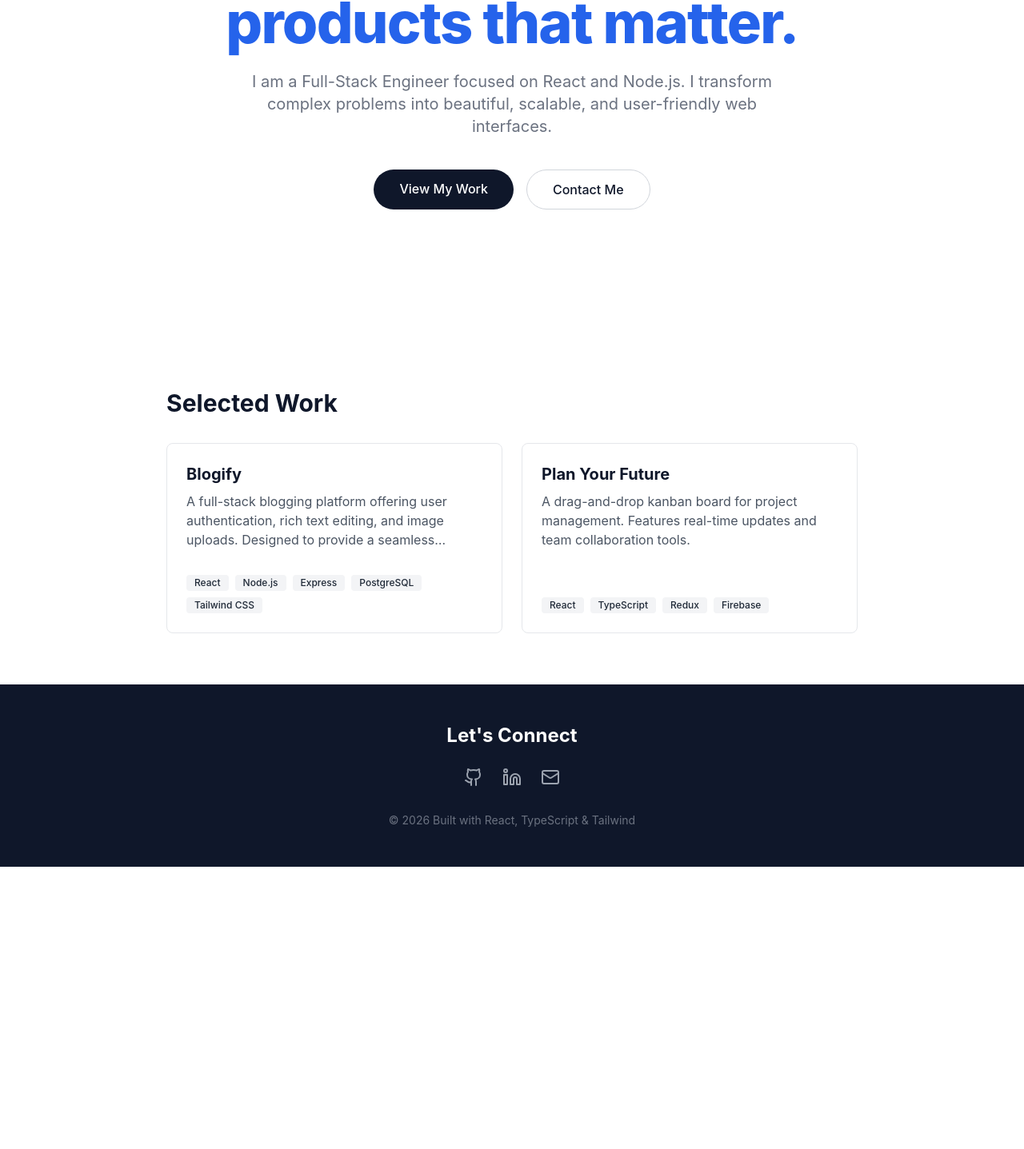
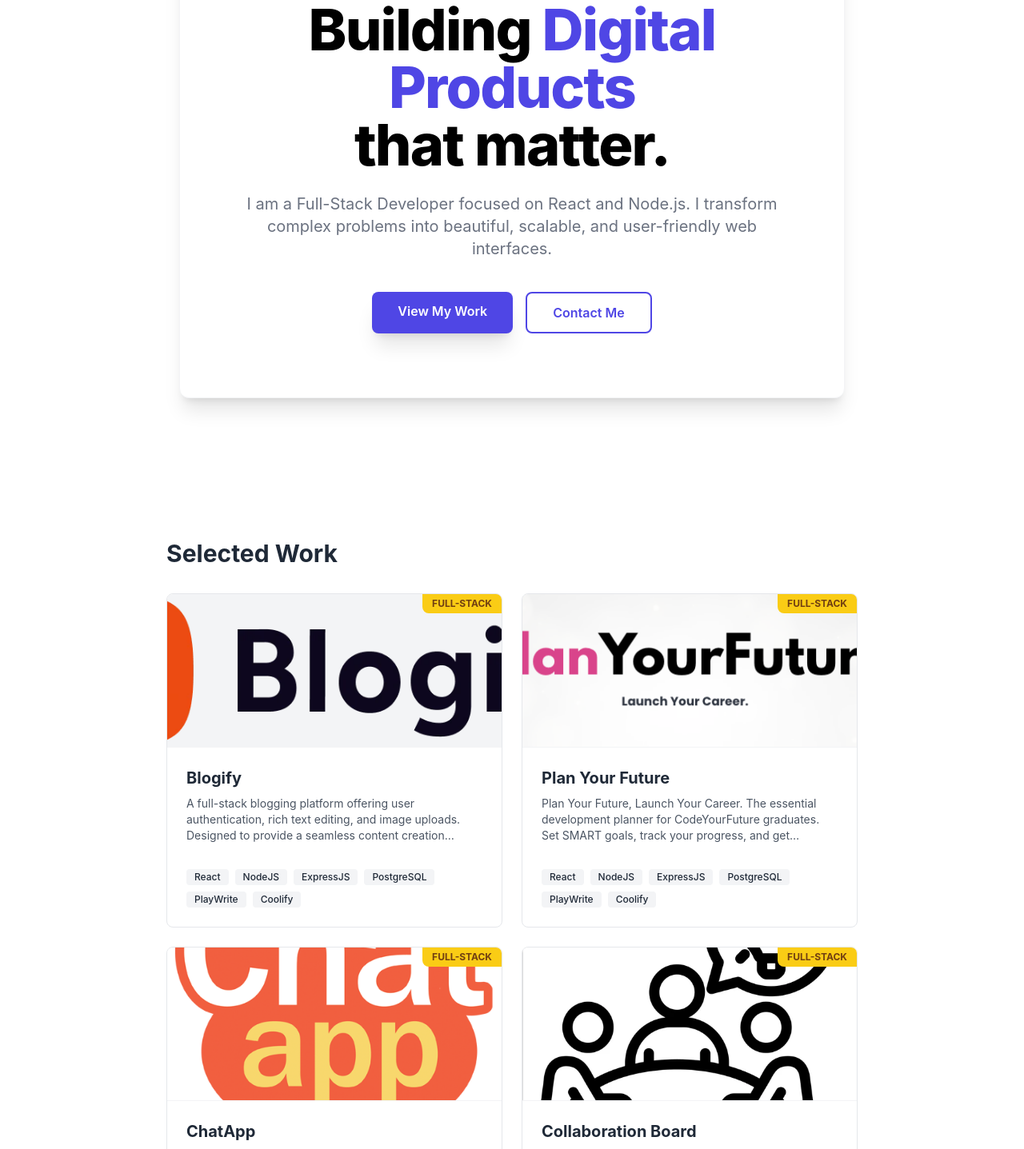
Before and after one commit to Mikiyas-STP/MG_Portfolio, a React (Vite) app: page / in a window 1280 px wide. Shown: the part 333-1770 px from the top of the page at 80% size. Before the commit the page ends 1417 px from the top, so only its background shows below. Built offline with nearby package versions, Linux system fonts and the light colour scheme; no server answers.

Commit message:
information

```diff
--- a/src/components/common/ProjectCard.tsx
+++ b/src/components/common/ProjectCard.tsx
@@ -1,5 +1,5 @@
 import { motion } from 'framer-motion';
-import { Link } from 'react-router-dom'; // 1. Import Link
+import { Link } from 'react-router-dom';
 import type { Project } from '../../types';
 
 interface ProjectCardProps {
@@ -13,16 +13,34 @@ const ProjectCard = ({ project }: ProjectCardProps) => {
       whileInView={{ opacity: 1, y: 0 }}
       transition={{ duration: 0.5 }}
       viewport={{ once: true }}
-      className="h-full" // Ensure height consistency
+      className="h-full"
     >
-      {/* 2. Wrap the whole card in a Link */}
       <Link
         to={`/project/${project.id}`}
-        className="block h-full border border-gray-200 rounded-lg p-6 hover:shadow-lg transition-shadow bg-white flex flex-col"
+        className="block h-full border border-gray-200 rounded-lg overflow-hidden hover:shadow-lg transition-shadow bg-white flex flex-col relative"
       >
+        <span className="absolute top-0 right-0 bg-yellow-400 text-yellow-900 text-xs font-bold px-3 py-1 rounded-bl-lg z-10">
+        FULL-STACK
+    </span>
+        {/* 1. NEW: Image Section */}
+        {/* We use h-48 to force a consistent height for all images */}
+        <div className="h-48 overflow-hidden bg-gray-100 border-b border-gray-100">
+          <img
+            src={project.image}
+            alt={project.title}
+            className="w-full h-full object-cover transition-transform duration-300 hover:scale-105"
+            // Fallback if image fails
+            onError={(e) => {
+              (e.target as HTMLImageElement).src = 'https://via.placeholder.com/400x200?text=No+Image';
+            }}
+          />
+        </div>
+
+        {/* Content Section */}
+        <div className="p-6 flex flex-col flex-grow">
           <div className="mb-4">
             <h3 className="text-xl font-bold mb-2">{project.title}</h3>
-          <p className="text-gray-600 line-clamp-3">
+            <p className="text-gray-600 line-clamp-3 text-sm">
               {project.description}
             </p>
           </div>
@@ -37,6 +55,7 @@ const ProjectCard = ({ project }: ProjectCardProps) => {
               </span>
             ))}
           </div>
+        </div>
       </Link>
     </motion.div>
   );
--- a/src/data/projects.json
+++ b/src/data/projects.json
@@ -3,17 +3,36 @@
     "id": 1,
     "title": "Blogify",
     "description": "A full-stack blogging platform offering user authentication, rich text editing, and image uploads. Designed to provide a seamless content creation experience.",
-    "technologies": ["React", "Node.js", "Express", "PostgreSQL", "Tailwind CSS"],
-    "repoLink": "https://github.com/yourusername/blogify",
-    "demoLink": "https://blogify-demo.com",
-    "image": "/public/images/Screenshot 2026-01-22 at 18.05.07.png"
+    "technologies": ["React", "NodeJS", "ExpressJS", "PostgreSQL", "PlayWrite", "Coolify"],
+    "repoLink": "https://github.com/Mikiyas-STP/Blogify",
+    "demoLink": "#",
+    "image": "/images/Blogify-Logo.webp"
   },
   {
     "id": 2,
     "title": "Plan Your Future",
-    "description": "A drag-and-drop kanban board for project management. Features real-time updates and team collaboration tools.",
-    "technologies": ["React", "TypeScript", "Redux", "Firebase"],
-    "repoLink": "https://github.com/yourusername/taskmaster",
-    "image": "/public/images/Screenshot 2026-01-22 at 18.05.07.png"
+    "description": "Plan Your Future, Launch Your Career. The essential development planner for CodeYourFuture graduates. Set SMART goals, track your progress, and get feedback",
+    "technologies": ["React", "NodeJS", "ExpressJS", "PostgreSQL", "PlayWrite", "Coolify"],
+    "repoLink": "https://github.com/Faithy4444/Development-Planner-Group-2",
+    "demoLink": "https://planyourfuture-frontend.hosting.codeyourfuture.io/",
+    "image": "/images/Screenshot 2026-01-22 at 18.05.07.png"
+  },
+  {
+    "id": 3,
+    "title": "ChatApp",
+    "description": "A lightweight chat application implemented in JavaScript using WebSockets to enable real-time bidirectional communication. Each client maintains an open WebSocket connection with the server. Messages sent by a user are received by the server and broadcast to every connected client, allowing immediate updates in the chat interface.",
+    "technologies": ["HTML-5", "CSS", "JavaScript", "DOM", "Web-Socket", "Coolify deployment"],
+    "repoLink": "https://github.com/Mikiyas-STP/ChatAppRefined",
+    "demoLink": "#",
+    "image": "/images/61x3GIwnW0L.png"
+  },
+  {
+    "id": 4,
+    "title": "Collaboration Board",
+    "description": "A real-time collaborative whiteboard implemented in JavaScript using WebSockets for bidirectional communication. The client captures drawing events from the canvas and sends them to the server, which then broadcasts the events to all connected users. This makes the shared board update immediately across all sessions.",
+    "technologies": ["HTML-5", "CSS", "JavaScript", "DOM", "Web-Socket", "Coolify deployment"],
+    "repoLink": "https://github.com/Faithy4444/Development-Planner-Group-2",
+    "demoLink": "https://planyourfuture-frontend.hosting.codeyourfuture.io/",
+    "image": "/images/advisory-board-icon-element-design-600nw-2677135321.webp"
   }
 ]
--- a/src/features/hero/Hero.tsx
+++ b/src/features/hero/Hero.tsx
@@ -25,10 +25,12 @@ const Hero = () => {
     <section className="py-20 md:py-32 max-w-4xl mx-auto text-center px-4">
       {/* 3. Wrap everything in a motion container */}
       <motion.div
-        variants={containerVariants}
-        initial="hidden"
-        animate="visible"
-      >
+  variants={containerVariants}
+  initial="hidden"
+  animate="visible"
+  // NEW: Add background and subtle border/shadow to look like a frame
+  className="bg-white p-4 md:p-8 rounded-xl shadow-xl border border-gray-100"
+>
 
         {/* Greeting */}
         <motion.h2 variants={itemVariants} className="text-xl md:text-2xl text-gray-600 mb-4 font-medium">
@@ -36,23 +38,30 @@ const Hero = () => {
         </motion.h2>
 
         {/* Headline */}
-        <motion.h1 variants={itemVariants} className="text-5xl md:text-7xl font-extrabold text-slate-900 tracking-tight mb-6">
-          Building digital <br className="hidden md:block" />
-          <span className="text-blue-600">products that matter.</span>
-        </motion.h1>
+        <motion.h1
+        variants={itemVariants}
+        className="text-5xl md:text-7xl font-extrabold text-black tracking-tight mb-6"
+    >
+        <span className="text-gray-400 font-mono text-xl md:text-2xl block mb-4">Full-Stack Developer</span>
+        Building
+        <span className="text-indigo-600"> Digital Products </span>
+        <br className="hidden md:block" />
+         that matter.
+
+    </motion.h1>
 
         {/* Subtext */}
         <motion.p variants={itemVariants} className="text-lg md:text-xl text-gray-500 mb-10 max-w-2xl mx-auto leading-relaxed">
-          I am a Full-Stack Engineer focused on React and Node.js.
+          I am a Full-Stack Developer focused on React and Node.js.
           I transform complex problems into beautiful, scalable, and user-friendly web interfaces.
         </motion.p>
 
         {/* Buttons */}
         <motion.div variants={itemVariants} className="flex justify-center gap-4 mb-12">
-          <a href="#projects" className="bg-slate-900 text-white px-8 py-3 rounded-full font-medium hover:bg-slate-800 transition-colors">
+          <a href="#projects" className="bg-indigo-600 text-white px-8 py-3 rounded-lg font-semibold shadow-xl hover:bg-indigo-700 transition-all duration-300 transform hover:scale-[1.02]">
             View My Work
           </a>
-          <a href="mailto:mikiyasgebremichaell@gmail.com" className="border border-gray-300 text-slate-900 px-8 py-3 rounded-full font-medium hover:bg-gray-50 transition-colors">
+          <a href="#contact" className="border-2 border-indigo-600 text-indigo-600 px-8 py-3 rounded-lg font-semibold hover:bg-indigo-50 transition-colors">
             Contact Me
           </a>
         </motion.div>
--- a/src/index.css
+++ b/src/index.css
@@ -5,7 +5,36 @@
 html {
   scroll-behavior: smooth; /* <--- THE MAGIC LINE */
 }
+body {
+    /* Use a very subtle, repeating dot pattern or texture on the background. */
+    /* This makes it feel technical without being distracting. */
+    /* Example: Tweak the colors to match your dark/light theme */
+    background-image: radial-gradient(#000000 0.5px, transparent 0.5px), radial-gradient(#000000 0.5px, #ffffff 0.5px);
+    background-size: 20px 20px;
+    background-position: 0 0, 10px 10px;
 
-body {
-  @apply bg-white text-slate-900 antialiased;
+    /* Using Tailwind Utility (easier): bg-white is cleaner */
+    @apply bg-white text-gray-800 antialiased;
 }
+/* Revert to Tailwind: The problem is in the components, not the body */
+
+
+/* src/index.css - Add this to the end of the file */
+
+/* Custom Scrollbar for a Technical Look */
+::-webkit-scrollbar {
+  width: 8px;
+}
+
+::-webkit-scrollbar-track {
+  background: #f1f1f1; /* Light gray track */
+}
+
+::-webkit-scrollbar-thumb {
+  background: #94a3b8; /* Tailwind slate-400 */
+  border-radius: 4px;
+}
+
+::-webkit-scrollbar-thumb:hover {
+  background: #64748b; /* Tailwind slate-500 */
+}
--- a/src/pages/ProjectDetails.tsx
+++ b/src/pages/ProjectDetails.tsx
@@ -72,8 +72,12 @@ const ProjectDetails = () => {
       </div>
 
       {/* Placeholder for Image (We will add real images in the final step) */}
-      <div className="aspect-video bg-gray-100 rounded-2xl flex items-center justify-center border border-gray-200">
-        <p className="text-gray-400">Project Screenshot Placeholder</p>
+      <div className="aspect-video bg-gray-100 rounded-2xl overflow-hidden border border-gray-200 shadow-sm">
+        <img
+          src={project.image}
+          alt={project.title}
+          className="w-full h-full object-cover"
+        />
       </div>
     </section>
   );
```
Lines whose indentation alone changed are shown as unchanged.
